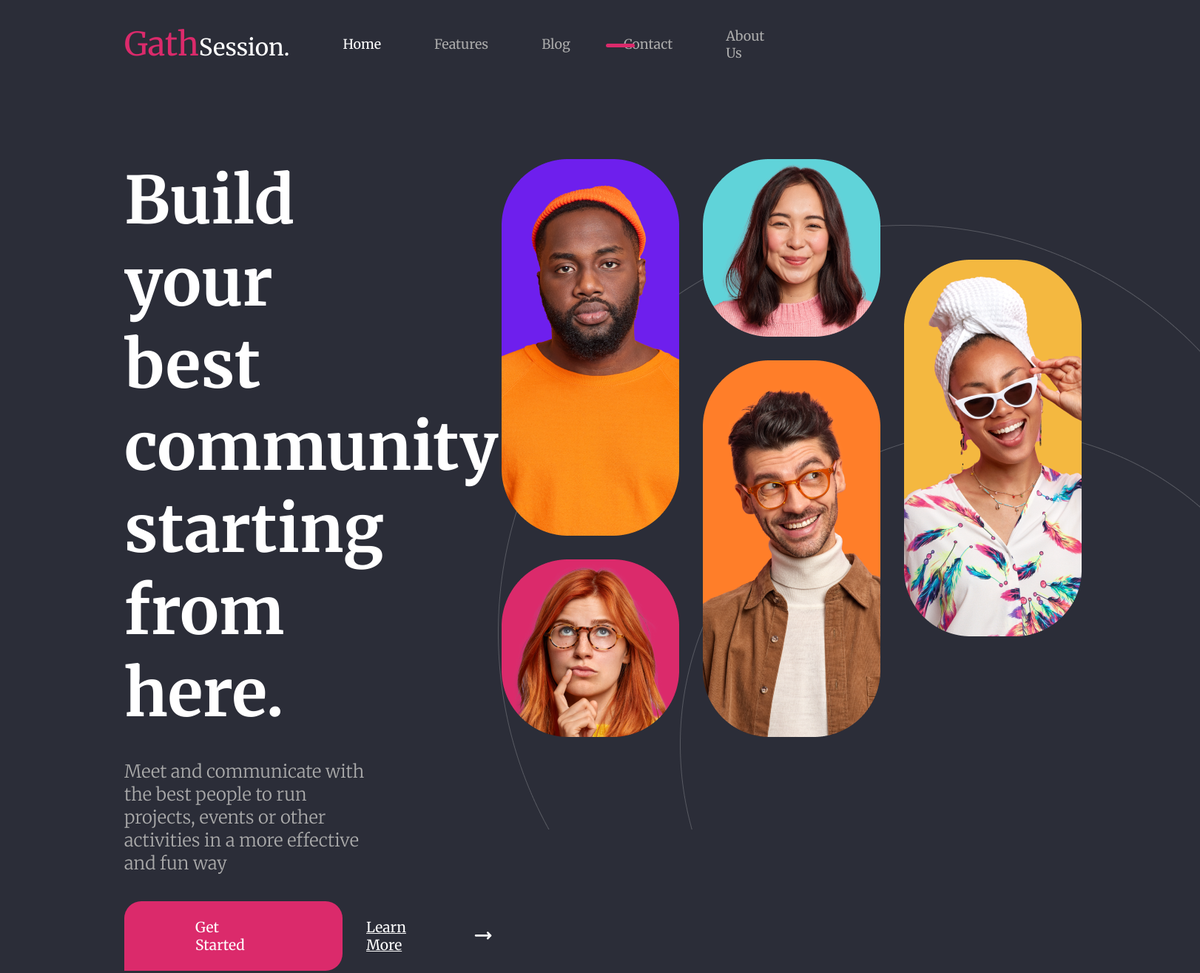
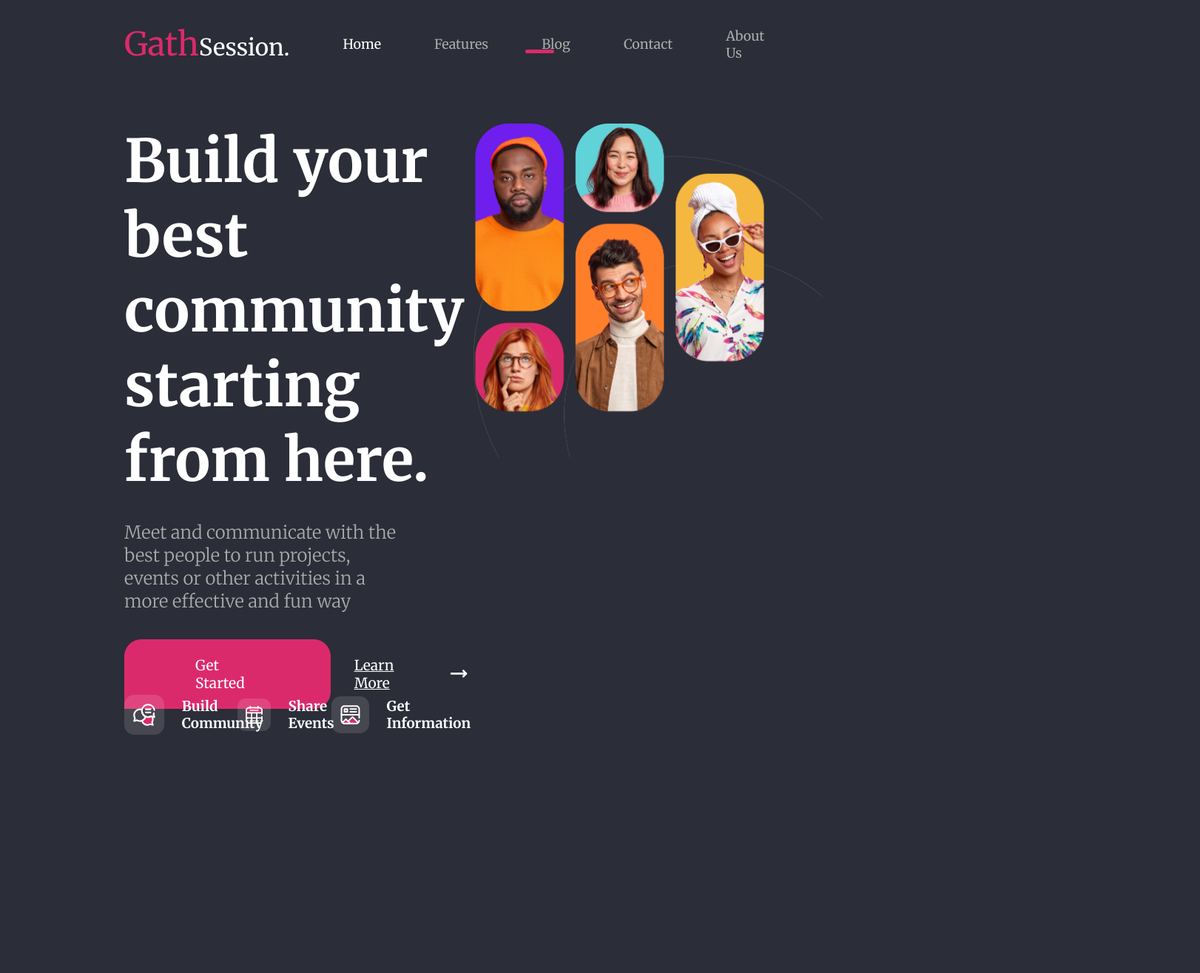
Before and after one commit to RobertoNDH/Header-Gathsession, a plain HTML site: page index.html in a window 1280 px wide. Shown: the top 1315 px of the page at 74% size, 1622 px wide, since content can reach past the window. After the commit the page ends 1054 px from the top, so only its background shows below. Drawn offline with Linux system fonts and the light colour scheme.

Commit message:
Refactor CSS styles for improved layout and spacing, including adjustments to margins and widths

```diff
--- a/css/style.css
+++ b/css/style.css
@@ -16,7 +16,7 @@
     list-style: none;
     gap: 4.5em;
     align-items: center;
-    margin-bottom: 8em;
+    margin-bottom: 5em;
 
     li a {
         text-decoration: none;
@@ -58,8 +58,8 @@
     :nth-of-type(2)::after {
         content: "";
         position: absolute;
-        left: 64%;
-        bottom: 92%;
+        left: 55.5%;
+        bottom: 91%;
         width: 3em;
         height: 0.4em;
         background-color:#DB2A6B;
@@ -78,15 +78,15 @@
     grid-area: main;
 
     h1 {
-        font-size: 5.5em;
-        width: 75%;
+        font-size: 5em;
+        width: 90%;
         margin-bottom: 0.4em;
     }
 
     p {
         color:#ABABAB;
         font-size: 1.5em;
-        width: 65%;
+        width: 80%;
         font-weight: 300;
         margin-bottom: 1.5em;
     }
@@ -129,7 +129,8 @@
     grid-area: info;
     display: flex;
     justify-content: space-between;
-    width: 65%;
+    width: 90%;
+    margin-top: -7em;
 
     div {
         display: flex;
@@ -143,5 +144,8 @@
 }
 
 .image {
-    grid-area: image;
+    img {
+        grid-area: image;
+        width: 100%;
+    }
 }
```
